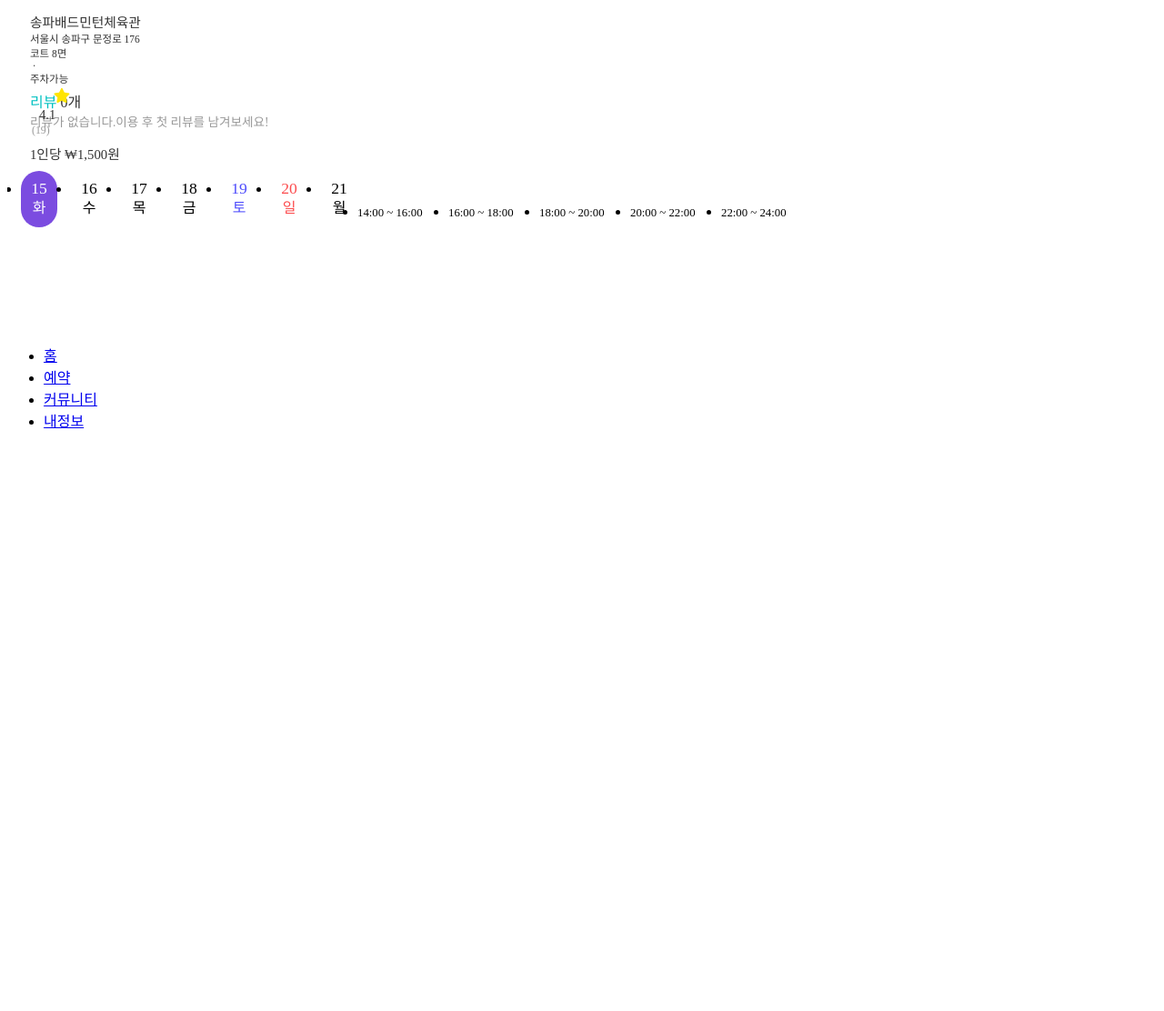
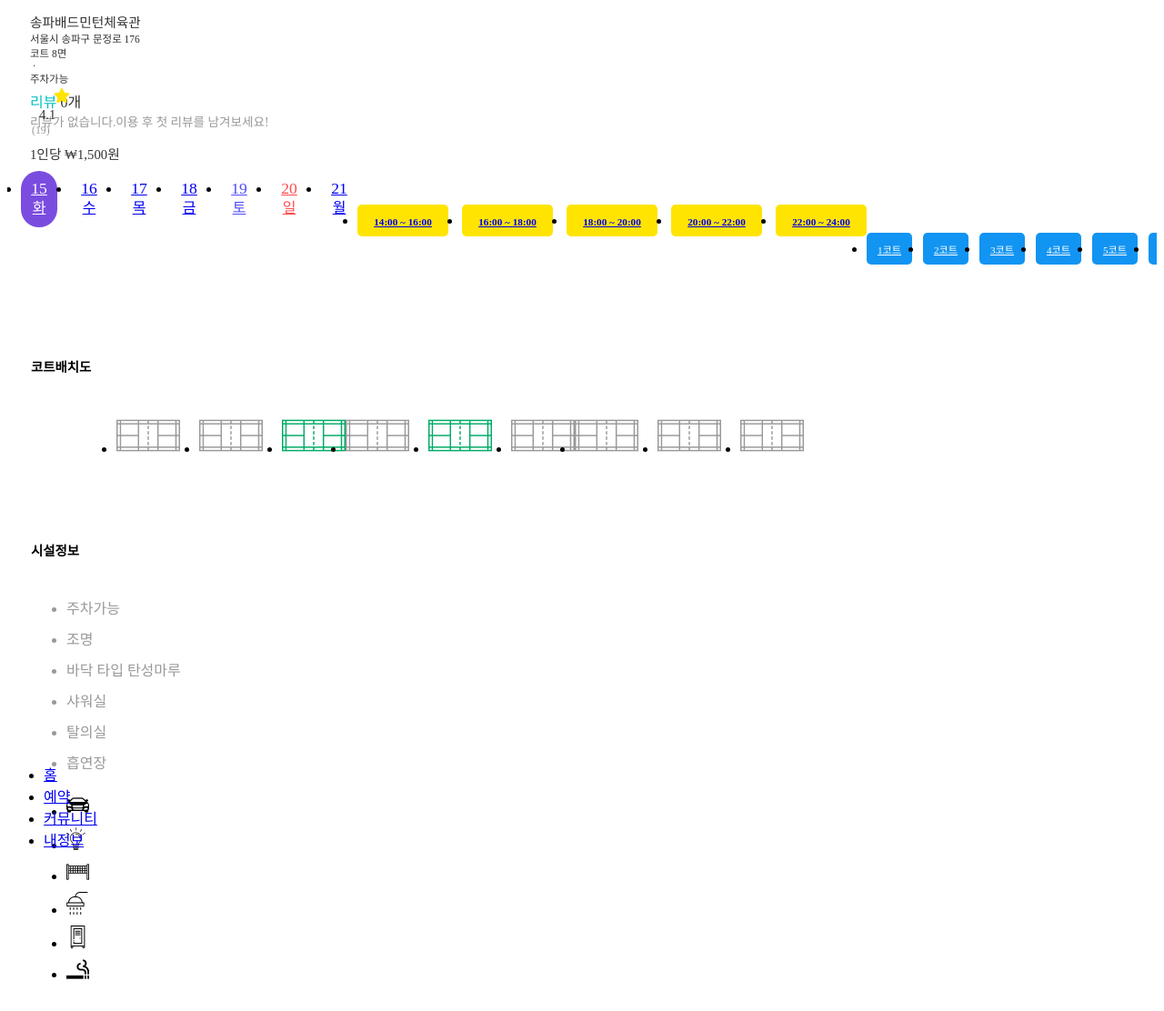
Before and after one commit to Ninro03/Yeb, a PHP site: page /reservation.html in a window 1280 px wide. Shown: the part 257-1369 px from the top of the page at 91% size. Before the commit the page ends 728 px from the top, so only its background shows below. Run offline with PHP 8.4, Linux system fonts and the light colour scheme; some libraries are stand-ins or nearby versions.

Commit message:
reservation_html&css

```diff
--- a/reservation/css/reservation.css
+++ b/reservation/css/reservation.css
@@ -7,7 +7,6 @@
 .slide .slide_control span{display: block; float: left; width: 12px; height: 12px; border-radius: 15px; background: rgba(230,230,230,.9); position: relative; right: 50%; margin-right: 5px;}
 .slide .slide_control span.btn3{margin-right: 0;}
 .slide .slide_control span.on{background: #ffffff;}
-
 .con_title{padding: 14px 25px; font-size: 0.92em; background: #ffffff;}
 .con_title span{display: block; color: #333333;}
 .con_title .left_con span{font-size: 0.78em;}
@@ -18,24 +17,46 @@
 .con_title .right_con .price{clear: both; padding-top: 8px;}
 
 /*------------------------- content2 -------------------------*/
-.content2{width: 100%; height: 63px; margin-top: 10px; padding: 10px 25px; box-sizing: border-box; background: #ffffff;}
+.content2{width: 100%; height: 63px; margin-top: 10px; box-sizing: border-box; background: #ffffff;}
+.content2 .con_inner{padding: 10px 25px;}
 .content2 span{display: block; float: left; color: #333333;}
 .content2 .review{color: #00c0c0;}
 .content2 .review_txt{clear: both; font-size: 0.85em; color: #999999;}
 
 /*------------------------- content3 -------------------------*/
-.content3{width: 100%; height: 200px; margin-top: 10px; box-sizing: border-box; /* background: #ffffff; */ overflow: hidden;}
+.content3{width: 100%; height: 200px; margin-top: 10px; box-sizing: border-box; background: #ffffff; overflow: hidden;}
 .reserv_date{padding: 10px 15px;}
 .reserv_date li{width: 40px; height: 62px; float: left; text-align: center; line-height: 22px; margin-right: 15px;}
 .reserv_date li.on{background: #7b4ce0; border-radius: 20px;}
-.reserv_date li.on span{color: #ffffff;}
-.reserv_date li span{display: block; font-size: 1.1em;}
+.reserv_date li.on a{color: #ffffff;}
+.reserv_date li a{display: block; font-size: 1.1em;}
 .reserv_date li .day{margin-top: 8px;}
 .reserv_date li .d_week{font-size: 1.0em;}
 .reserv_date li .red{color: #fc4c4e;}
 .reserv_date li .blue{color: #4e4cfc;}
 .reserv_date li:last-child{margin-right: 0;}
+.reserv_time{padding: 11px 0 0 15px; width: 350%;}
+.reserv_time li{float: left; width: 100px; height: 35px; line-height: 35px; margin-right: 15px; text-align: center; background: #ffe401; border-radius: 5px;}
+.reserv_time li:last-child{margin-right: 0;}
+.reserv_time li a{font-size: 0.7em; font-weight: 600;}
+.reserv_court{padding: 15px 0 0 15px; width: 150%;}
+.reserv_court li{float: left; width: 50px; height: 35px; line-height: 35px; text-align: center; margin-right: 12px; background: #1294F2; border-radius: 5px;}
+.reserv_court li a{font-size: 0.7em; color: #ffffff;}
 
-.reserv_time{padding: 10px 0 0 15px; width: auto;}
-.reserv_time li{float: left; width: 100px; height: 34px;}
-.reserv_time li span{font-size: 0.8em;}
+/*------------------------- content4 -------------------------*/
+.content4{width: 100%; height: 195px; margin-top: 6px; box-sizing: border-box; background: #ffffff;}
+.content4 .con_inner{padding: 10px 15px;}
+.content4 h3{font-size: 0.9em; margin-left: 11px;}
+.court_layout{padding: 15px 64.5px 0;}
+.court_layout ul li{float: left; margin-right: 21px;}
+.court_layout ul #court3{margin-right: 0;}
+.court_layout ul #court6{margin-right: 0;}
+.court_layout ul #court9{margin-right: 0;}
+
+/*------------------------- content5 -------------------------*/
+.content5{width: 100%; height: 250px; margin-top: 10px; box-sizing: border-box; background: #ffffff;}
+.content5 .con_inner{padding: 7px 15px;}
+.content5 h3{font-size: 0.9em; margin-left: 11px;}
+.facility{padding: 7px 0 0 10px;}
+.facility_txt li{line-height: 34px; color: #999999;}
+.facility_icon li{line-height: 34px;}
--- a/reservation/reservation.html
+++ b/reservation/reservation.html
@@ -22,6 +22,7 @@
 		</header>
 		<section>
 			<div class="content1">
+				<div class="con_inner">
 					<div class="slide">
 						<div class="slide_img">
 							<img src="img/slide_img1.png" alt="체육관 전경"/>
@@ -50,64 +51,159 @@
 						</div>
 					</div>
 				</div>
+			</div>
 
 			<div class="content2">
+				<div class="con_inner">
 					<div class="review_text cf">
 						<span class="review">리뷰&nbsp;</span>
 						<span class="review_count">0개</span>
 						<span class="review_txt">리뷰가 없습니다.이용 후 첫 리뷰를 남겨보세요!</span>
 					</div>
 				</div>
+			</div>
 
 			<div class="content3">
+				<div class="con_inner">
 					<div class="reserv_select">
 						<ul class="reserv_date cf">
 							<li class="on">
-							<span class="day">15</span>
-							<span class="d_week">화</span>
+								<a href="#" class="day">15</a>
+								<a href="#" class="d_week">화</a>
 							</li>
 							<li>
-							<span class="day">16</span>
-							<span class="d_week">수</span>
+								<a href="#" class="day">16</a>
+								<a href="#" class="d_week">수</a>
 							</li>
 							<li>
-							<span class="day">17</span>
-							<span class="d_week">목</span>
+								<a href="#" class="day">17</a>
+								<a href="#" class="d_week">목</a>
 							</li>
 							<li>
-							<span class="day">18</span>
-							<span class="d_week">금</span>
+								<a href="#" class="day">18</a>
+								<a href="#" class="d_week">금</a>
 							</li>
 							<li>
-							<span class="day blue">19</span>
-							<span class="d_week blue">토</span>
+								<a href="#" class="day blue">19</a>
+								<a href="#" class="d_week blue">토</a>
 							</li>
 							<li>
-							<span class="day red">20</span>
-							<span class="d_week red">일</span>
+								<a href="#" class="day red">20</a>
+								<a href="#" class="d_week red">일</a>
 							</li>
 							<li>
-							<span class="day">21</span>
-							<span class="d_week">월</span>
+								<a href="#" class="day">21</a>
+								<a href="#" class="d_week">월</a>
 							</li>
 						</ul>
 						<ul class="reserv_time cf">
 							<li>
-							<span>14:00 ~ 16:00</span>
+								<a href="#">14:00 ~ 16:00</a>
 							</li>
 							<li>
-							<span>16:00 ~ 18:00</span>
+								<a href="#">16:00 ~ 18:00</a>
 							</li>
 							<li>
-							<span>18:00 ~ 20:00</span>
+								<a href="#">18:00 ~ 20:00</a>
 							</li>
 							<li>
-							<span>20:00 ~ 22:00</span>
+								<a href="#">20:00 ~ 22:00</a>
 							</li>
 							<li>
-							<span>22:00 ~ 24:00</span>
+								<a href="#">22:00 ~ 24:00</a>
 							</li>
 						</ul>
+						<ul class="reserv_court cf">
+							<li>
+								<a href="#">1코트</a>
+							</li>
+							<li>
+								<a href="#">2코트</a>
+							</li>
+							<li>
+								<a href="#">3코트</a>
+							</li>
+							<li>
+								<a href="#">4코트</a>
+							</li>
+							<li>
+								<a href="#">5코트</a>
+							</li>
+							<li>
+								<a href="#">6코트</a>
+							</li>
+							<li>
+								<a href="#">7코트</a>
+							</li>
+							<li>
+								<a href="#">8코트</a>
+							</li>
+							<li>
+								<a href="#">9코트</a>
+							</li>
+						</ul>
+					</div>
+				</div>
+			</div>
+
+			<div class="content4">
+				<div class="con_inner">
+					<h3>코트배치도</h3>
+					<div class="court_layout">
+						<ul class="cf">
+							<li id="court1">
+								<a href="#"><img src="img/court.png" alt="코트1"/></a>
+							</li>
+							<li id="court2">
+								<a href="#"><img src="img/court.png" alt="코트2"/></a>
+							</li>
+							<li id="court3">
+								<a href="#"><img src="img/court_on.png" alt="코트3"/></a>
+							</li>
+							<li id="court4" class="cf">
+								<a href="#"><img src="img/court.png" alt="코트4"/></a>
+							</li>
+							<li id="court5">
+								<a href="#"><img src="img/court_on.png" alt="코트5"/></a>
+							</li>
+							<li id="court6">
+								<a href="#"><img src="img/court.png" alt="코트6"/></a>
+							</li>
+							<li id="court7" class="cf">
+								<a href="#"><img src="img/court.png" alt="코트7"/></a>
+							</li>
+							<li id="court8">
+								<a href="#"><img src="img/court.png" alt="코트8"/></a>
+							</li>
+							<li id="court9">
+								<a href="#"><img src="img/court.png" alt="코트9"/></a>
+							</li>
+						</ul>
+					</div>
+				</div>
+			</div>
+
+			<div class="content5">
+				<div class="con_inner">
+					<h3>시설정보</h3>
+					<div class="facility cf">
+						<ul class="facility_txt fl">
+							<li>주차가능</li>
+							<li>조명</li>
+							<li>바닥 타입 탄성마루</li>
+							<li>샤워실</li>
+							<li>탈의실</li>
+							<li>흡연장</li>
+						</ul>
+						<ul class="facility_icon fr">
+							<li><img src="img/car_icon.png" alt="주차"/></li>
+							<li><img src="img/light_icon.png" alt="조명"/></li>
+							<li><img src="img/net_icon.png" alt="바닥타입"/></li>
+							<li><img src="img/shower_icon.png" alt="샤워"/></li>
+							<li><img src="img/locker_icon.png" alt="탈의실"/></li>
+							<li><img src="img/smoking_icon.png" alt="흡연장"/></li>
+						</ul>
+					</div>
 				</div>
 			</div>
 		</section>
```
Also changed, not shown: reservation/img/car_icon.png (added), reservation/img/court.png (added), reservation/img/court_on.png (added), reservation/img/light_icon.png (added), reservation/img/locker_icon.png (added), reservation/img/net_icon.png (added), reservation/img/shower_icon.png (added), reservation/img/smoking_icon.png (added). Lines whose indentation alone changed are shown as unchanged.
